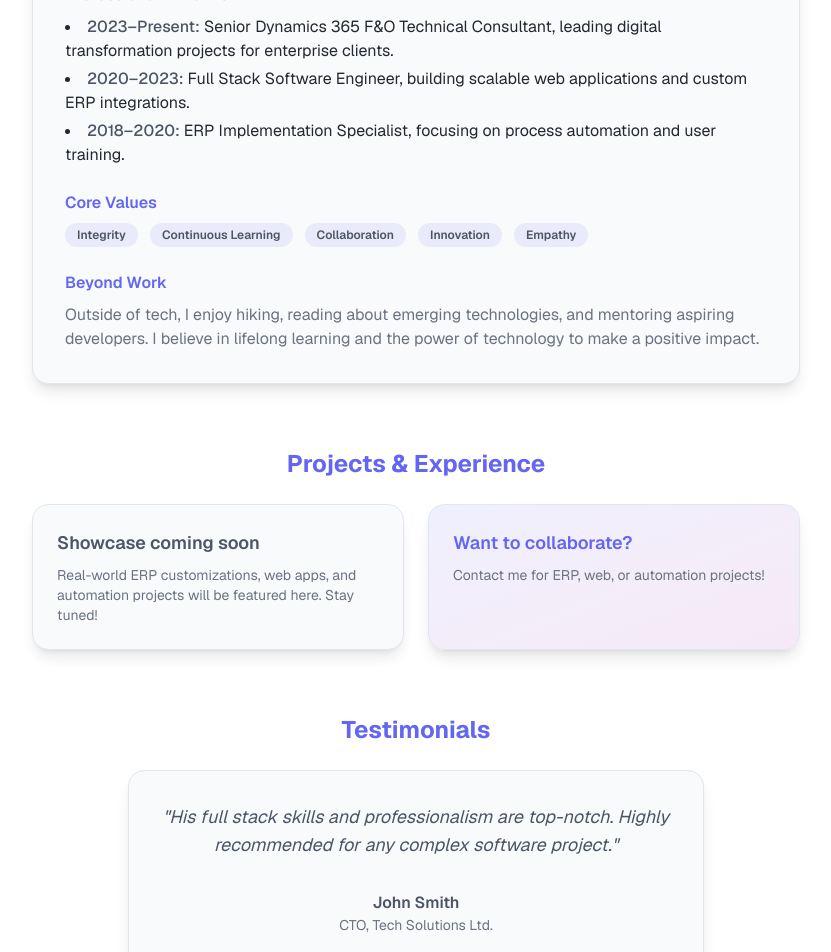
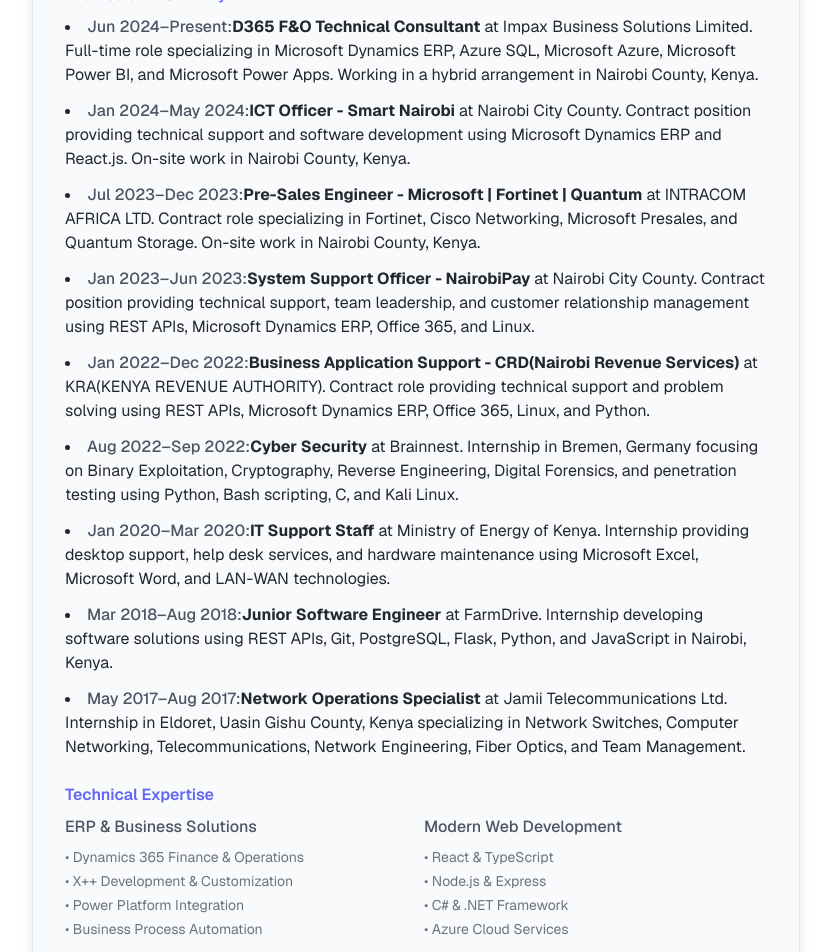
Before and after one commit to cngetich37/cngetichportfolio, a Next.js app: page / in a window 1280 px wide. Shown: the part 1220-2172 px from the top of the page, without its empty margins (224-1055 px from the left). Built offline with nearby package versions, Linux system fonts and the light colour scheme.

Commit message:
updated the page with up to date data

```diff
--- a/src/app/page.tsx
+++ b/src/app/page.tsx
@@ -239,30 +239,86 @@
         <h3 className="text-2xl font-bold mb-6 text-[var(--primary)] self-center text-center">About Me</h3>
         <div ref={aboutSectionRef} className="w-full bg-[var(--card)] rounded-2xl shadow-lg p-6 sm:p-8 border border-[var(--border)]">
           <p className="text-base sm:text-lg text-[var(--foreground)] leading-relaxed mb-6">
-            With a strong background in ERP implementations and custom software development, I help organizations streamline operations and unlock new business value. My journey spans consulting, solution architecture, and hands-on coding—delivering scalable, maintainable, and user-friendly systems. I thrive at the intersection of business and technology, always eager to learn and innovate.
+            I am a passionate Dynamics 365 Finance & Operations Technical Consultant and Full Stack Software Engineer with over 5 years of experience in ERP implementations, custom development, and digital transformation. I specialize in helping organizations streamline their business processes through innovative technology solutions, combining deep ERP expertise with modern software engineering practices.
           </p>
           <div className="mb-6">
-            <h4 className="font-semibold text-[var(--primary)] mb-2">Professional Timeline</h4>
-            <ul className="list-disc list-inside text-[var(--foreground)] text-sm sm:text-base space-y-1">
-              <li><span className="font-medium text-[var(--foreground-secondary)]">2023–Present:</span> Senior Dynamics 365 F&O Technical Consultant, leading digital transformation projects for enterprise clients.</li>
-              <li><span className="font-medium text-[var(--foreground-secondary)]">2020–2023:</span> Full Stack Software Engineer, building scalable web applications and custom ERP integrations.</li>
-              <li><span className="font-medium text-[var(--foreground-secondary)]">2018–2020:</span> ERP Implementation Specialist, focusing on process automation and user training.</li>
+            <h4 className="font-semibold text-[var(--primary)] mb-2">Professional Journey</h4>
+            <ul className="list-disc list-inside text-[var(--foreground)] text-sm sm:text-base space-y-3">
+              <li>
+                <span className="font-medium text-[var(--foreground-secondary)]">Jun 2024–Present:</span>
+                <strong>D365 F&O Technical Consultant</strong> at Impax Business Solutions Limited. Full-time role specializing in Microsoft Dynamics ERP, Azure SQL, Microsoft Azure, Microsoft Power BI, and Microsoft Power Apps. Working in a hybrid arrangement in Nairobi County, Kenya.
+              </li>
+              <li>
+                <span className="font-medium text-[var(--foreground-secondary)]">Jan 2024–May 2024:</span>
+                <strong>ICT Officer - Smart Nairobi</strong> at Nairobi City County. Contract position providing technical support and software development using Microsoft Dynamics ERP and React.js. On-site work in Nairobi County, Kenya.
+              </li>
+              <li>
+                <span className="font-medium text-[var(--foreground-secondary)]">Jul 2023–Dec 2023:</span>
+                <strong>Pre-Sales Engineer - Microsoft | Fortinet | Quantum</strong> at INTRACOM AFRICA LTD. Contract role specializing in Fortinet, Cisco Networking, Microsoft Presales, and Quantum Storage. On-site work in Nairobi County, Kenya.
+              </li>
+              <li>
+                <span className="font-medium text-[var(--foreground-secondary)]">Jan 2023–Jun 2023:</span>
+                <strong>System Support Officer - NairobiPay</strong> at Nairobi City County. Contract position providing technical support, team leadership, and customer relationship management using REST APIs, Microsoft Dynamics ERP, Office 365, and Linux.
+              </li>
+              <li>
+                <span className="font-medium text-[var(--foreground-secondary)]">Jan 2022–Dec 2022:</span>
+                <strong>Business Application Support - CRD(Nairobi Revenue Services)</strong> at KRA(KENYA REVENUE AUTHORITY). Contract role providing technical support and problem solving using REST APIs, Microsoft Dynamics ERP, Office 365, Linux, and Python.
+              </li>
+              <li>
+                <span className="font-medium text-[var(--foreground-secondary)]">Aug 2022–Sep 2022:</span>
+                <strong>Cyber Security</strong> at Brainnest. Internship in Bremen, Germany focusing on Binary Exploitation, Cryptography, Reverse Engineering, Digital Forensics, and penetration testing using Python, Bash scripting, C, and Kali Linux.
+              </li>
+              <li>
+                <span className="font-medium text-[var(--foreground-secondary)]">Jan 2020–Mar 2020:</span>
+                <strong>IT Support Staff</strong> at Ministry of Energy of Kenya. Internship providing desktop support, help desk services, and hardware maintenance using Microsoft Excel, Microsoft Word, and LAN-WAN technologies.
+              </li>
+              <li>
+                <span className="font-medium text-[var(--foreground-secondary)]">Mar 2018–Aug 2018:</span>
+                <strong>Junior Software Engineer</strong> at FarmDrive. Internship developing software solutions using REST APIs, Git, PostgreSQL, Flask, Python, and JavaScript in Nairobi, Kenya.
+              </li>
+              <li>
+                <span className="font-medium text-[var(--foreground-secondary)]">May 2017–Aug 2017:</span>
+                <strong>Network Operations Specialist</strong> at Jamii Telecommunications Ltd. Internship in Eldoret, Uasin Gishu County, Kenya specializing in Network Switches, Computer Networking, Telecommunications, Network Engineering, Fiber Optics, and Team Management.
+              </li>
             </ul>
           </div>
           <div className="mb-6">
-            <h4 className="font-semibold text-[var(--primary)] mb-2">Core Values</h4>
+            <h4 className="font-semibold text-[var(--primary)] mb-2">Technical Expertise</h4>
+            <div className="grid grid-cols-1 sm:grid-cols-2 gap-4">
+              <div>
+                <h5 className="font-medium text-[var(--foreground-secondary)] mb-2">ERP & Business Solutions</h5>
+                <ul className="text-sm text-[var(--foreground-muted)] space-y-1">
+                  <li>• Dynamics 365 Finance & Operations</li>
+                  <li>• X++ Development & Customization</li>
+                  <li>• Power Platform Integration</li>
+                  <li>• Business Process Automation</li>
+                </ul>
+              </div>
+              <div>
+                <h5 className="font-medium text-[var(--foreground-secondary)] mb-2">Modern Web Development</h5>
+                <ul className="text-sm text-[var(--foreground-muted)] space-y-1">
+                  <li>• React & TypeScript</li>
+                  <li>• Node.js & Express</li>
+                  <li>• C# & .NET Framework</li>
+                  <li>• Azure Cloud Services</li>
+                </ul>
+              </div>
+            </div>
+          </div>
+          <div className="mb-6">
+            <h4 className="font-semibold text-[var(--primary)] mb-2">Core Values & Approach</h4>
             <ul className="flex flex-wrap gap-3">
-              <li className="bg-[var(--primary)]/10 text-[var(--foreground-secondary)] px-3 py-1 rounded-full text-xs font-semibold">Integrity</li>
+              <li className="bg-[var(--primary)]/10 text-[var(--foreground-secondary)] px-3 py-1 rounded-full text-xs font-semibold">Client-Focused Solutions</li>
               <li className="bg-[var(--primary)]/10 text-[var(--foreground-secondary)] px-3 py-1 rounded-full text-xs font-semibold">Continuous Learning</li>
+              <li className="bg-[var(--primary)]/10 text-[var(--foreground-secondary)] px-3 py-1 rounded-full text-xs font-semibold">Technical Excellence</li>
+              <li className="bg-[var(--primary)]/10 text-[var(--foreground-secondary)] px-3 py-1 rounded-full text-xs font-semibold">Innovation</li>
               <li className="bg-[var(--primary)]/10 text-[var(--foreground-secondary)] px-3 py-1 rounded-full text-xs font-semibold">Collaboration</li>
-              <li className="bg-[var(--primary)]/10 text-[var(--foreground-secondary)] px-3 py-1 rounded-full text-xs font-semibold">Innovation</li>
-              <li className="bg-[var(--primary)]/10 text-[var(--foreground-secondary)] px-3 py-1 rounded-full text-xs font-semibold">Empathy</li>
             </ul>
           </div>
           <div>
             <h4 className="font-semibold text-[var(--primary)] mb-2">Beyond Work</h4>
             <p className="text-[var(--foreground-muted)] text-sm sm:text-base">
-              Outside of tech, I enjoy hiking, reading about emerging technologies, and mentoring aspiring developers. I believe in lifelong learning and the power of technology to make a positive impact.
+              I'm passionate about technology education and mentoring. I regularly contribute to the developer community through technical blogs, open-source projects, and speaking engagements. When not coding, you'll find me exploring new technologies, hiking, or sharing knowledge with aspiring developers. I believe in the power of technology to transform businesses and create positive impact in the world.
             </p>
           </div>
         </div>
```
